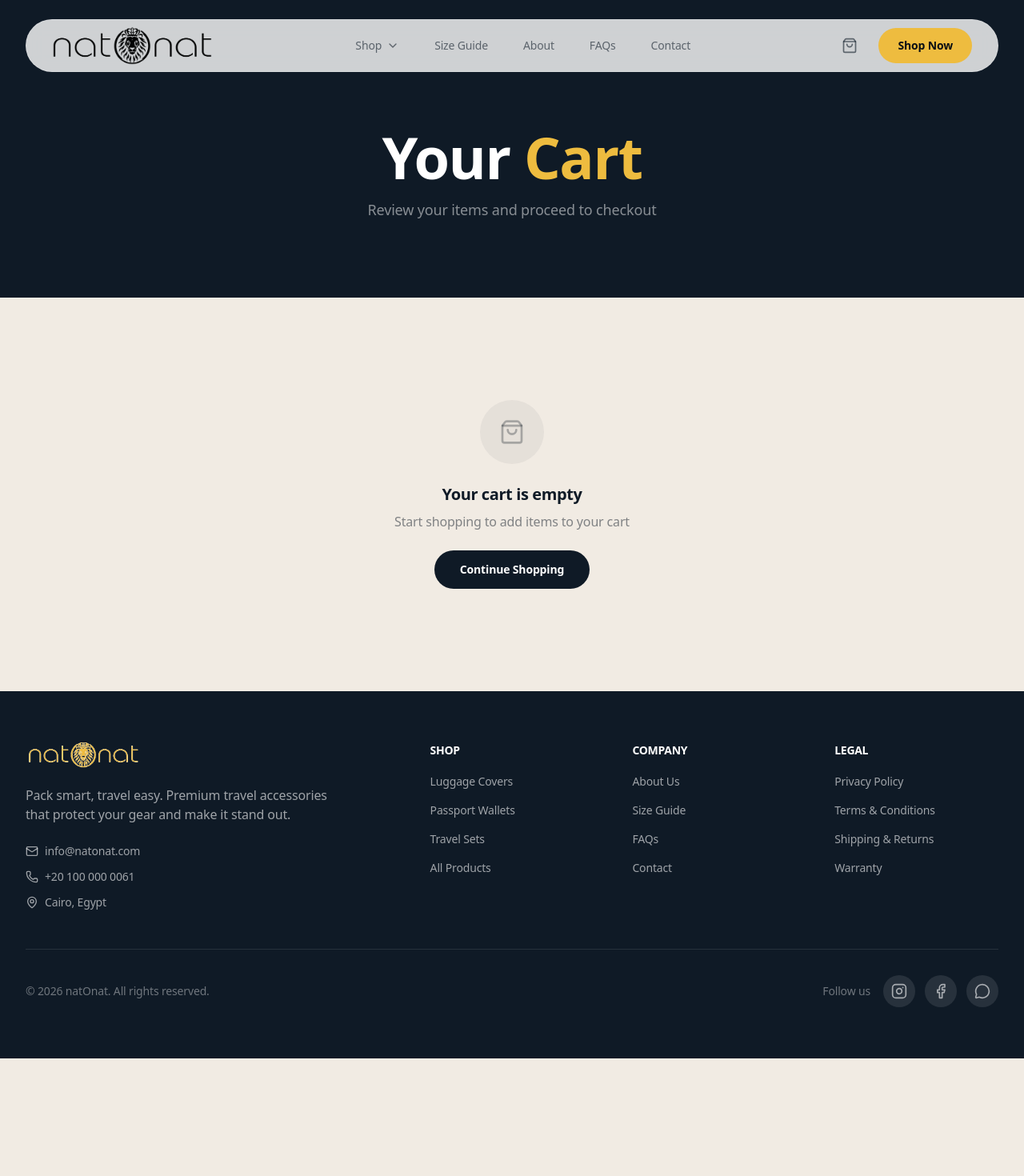
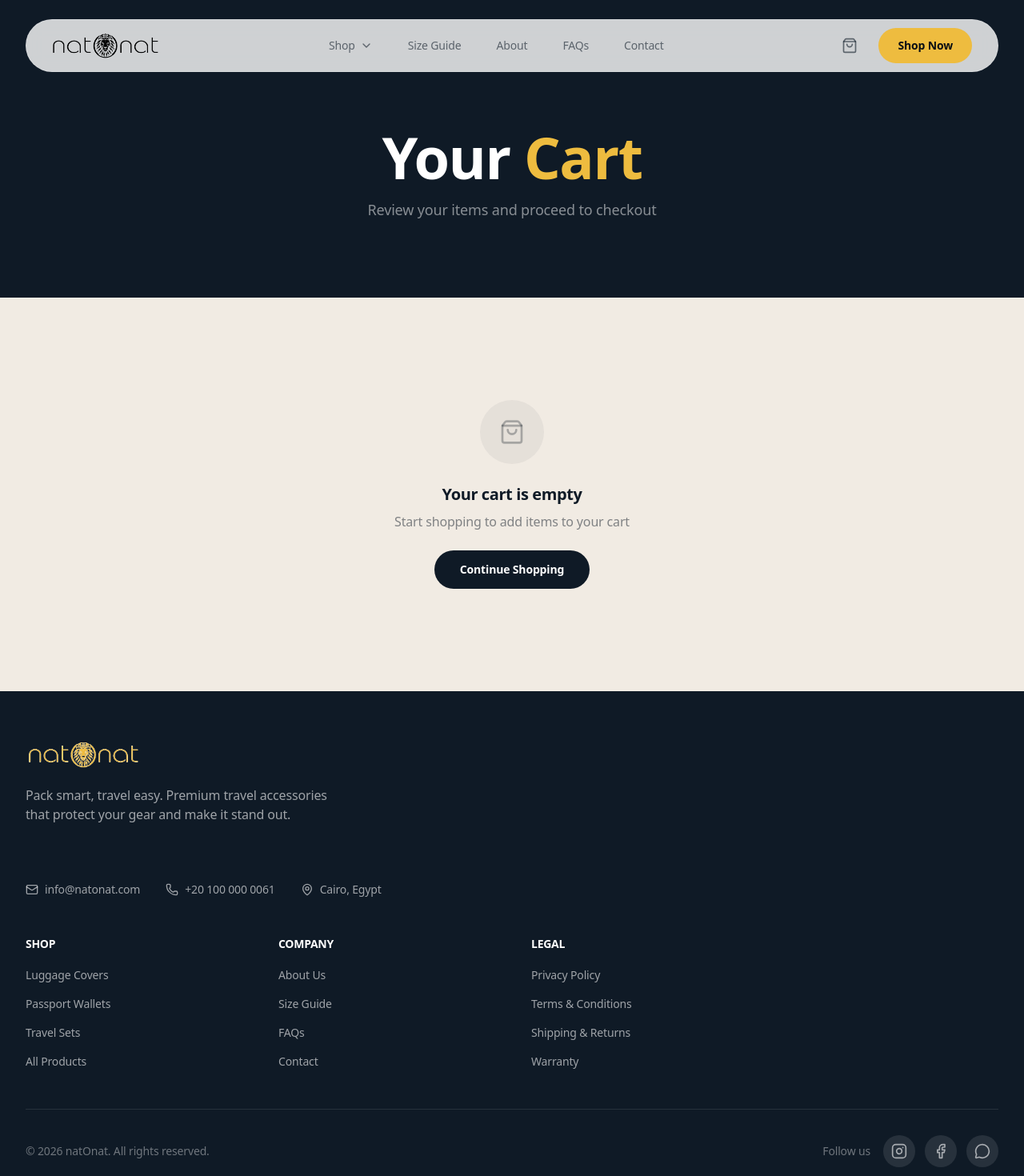
Before and after one commit to Micheal-Soliman/natonat, a Next.js app: page /cart in a window 1280 px wide. Shown: the top 1470 px of the page at 80% size. Before the commit the page ends 1323 px from the top, so only its background shows below. Built offline with nearby package versions, Linux system fonts and the light colour scheme.

Commit message:
7/3 edits-3

```diff
--- a/app/sections/footer.tsx
+++ b/app/sections/footer.tsx
@@ -28,9 +28,10 @@ export function Footer() {
   return (
     <footer className="bg-[#0F1A26] text-white">
       <div className="max-w-7xl mx-auto px-4 sm:px-6 lg:px-8 py-16">
-        <div className="grid md:grid-cols-2 lg:grid-cols-5 gap-12">
+        {/* Main Footer Grid */}
+        <div className="grid grid-cols-2 md:grid-cols-2 lg:grid-cols-4 gap-8 md:gap-12">
           {/* Brand column */}
-          <div className="lg:col-span-2">
+          <div className="col-span-2 lg:col-span-4">
             <Link href="/" className="inline-block">
               <img
                 src="/logo-after.png"
@@ -41,9 +42,11 @@ export function Footer() {
             <p className="text-white/60 mt-4 mb-6 max-w-sm">
               Pack smart, travel easy. Premium travel accessories that protect your gear and make it stand out.
             </p>
+          </div>
 
-            {/* Contact info */}
-            <div className="space-y-3">
+          {/* Contact info - Full width row */}
+          <div className="col-span-2 lg:col-span-4">
+            <div className="flex flex-wrap gap-4 md:gap-8">
               <a
                 href="mailto:info@natonat.com"
                 className="flex items-center gap-2 text-white/60 hover:text-[#EEBC3F] transition-colors"
--- a/app/sections/navigation.tsx
+++ b/app/sections/navigation.tsx
@@ -79,14 +79,14 @@ export function Navigation() {
         }`}
       >
         <div className={`flex items-center justify-between transition-all duration-700 ${scrolled ? "h-14 px-6" : "h-16 px-8"}`}>
-          {/* Logo */}
+          {/* Logo - Smaller for mobile */}
           <Link href="/" className="flex items-center gap-2 group">
             <img
               src={scrolled ? '/logo-after.png' : '/logo-before.png'}
-              width={200}
-              height={32}
+              width={120}
+              height={24}
               alt="logo"
-              className="object-contain transition-all duration-500"
+              className="object-contain transition-all duration-500 w-auto h-6 md:h-8"
             />
           </Link>
 
@@ -144,11 +144,11 @@ export function Navigation() {
             </Link>
           </div>
 
-          {/* Mobile menu button */}
+          {/* Mobile menu button - Fixed icon colors */}
           <div className="md:hidden flex items-center gap-3">
             <Link href="/cart" className="relative" onClick={() => setMobileMenuOpen(false)}>
               <button className={`w-10 h-10 rounded-full flex items-center justify-center cursor-pointer ${
-                scrolled ? "text-[#0F1A26]" : "text-[#0F1A26]/70 hover:text-[#0F1A26]"
+                scrolled ? "bg-white/10 text-white" : "bg-[#0F1A26]/10 text-[#0F1A26]"
               }`}>
                 <ShoppingBag className="w-5 h-5" />
                 {totalItems > 0 && (
@@ -162,7 +162,7 @@ export function Navigation() {
               onClick={() => setMobileMenuOpen(!mobileMenuOpen)}
               className={`w-10 h-10 rounded-full flex items-center justify-center cursor-pointer ${
                 scrolled
-                  ? "bg-[#0F1A26]/10 text-[#0F1A26]"
+                  ? "bg-white/10 text-white"
                   : "bg-[#0F1A26]/10 text-[#0F1A26]"
               }`}
             >
```
